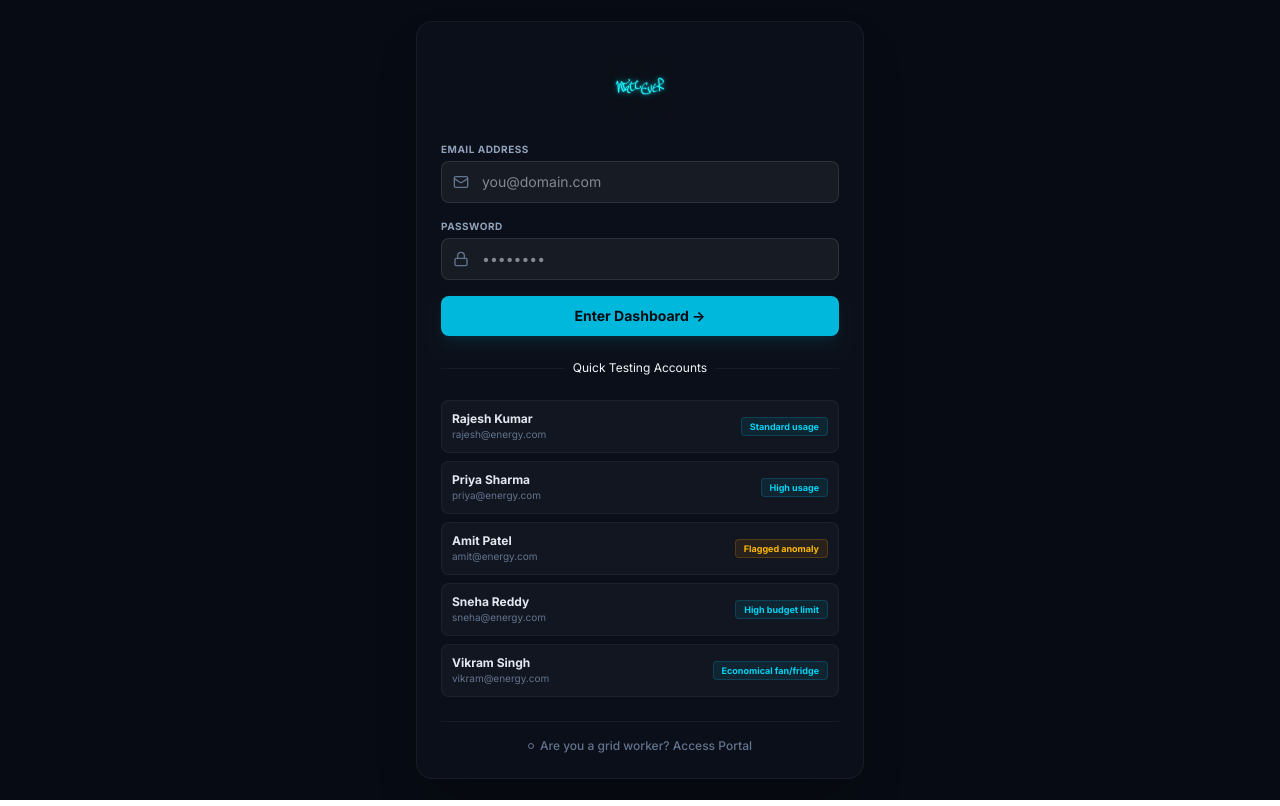
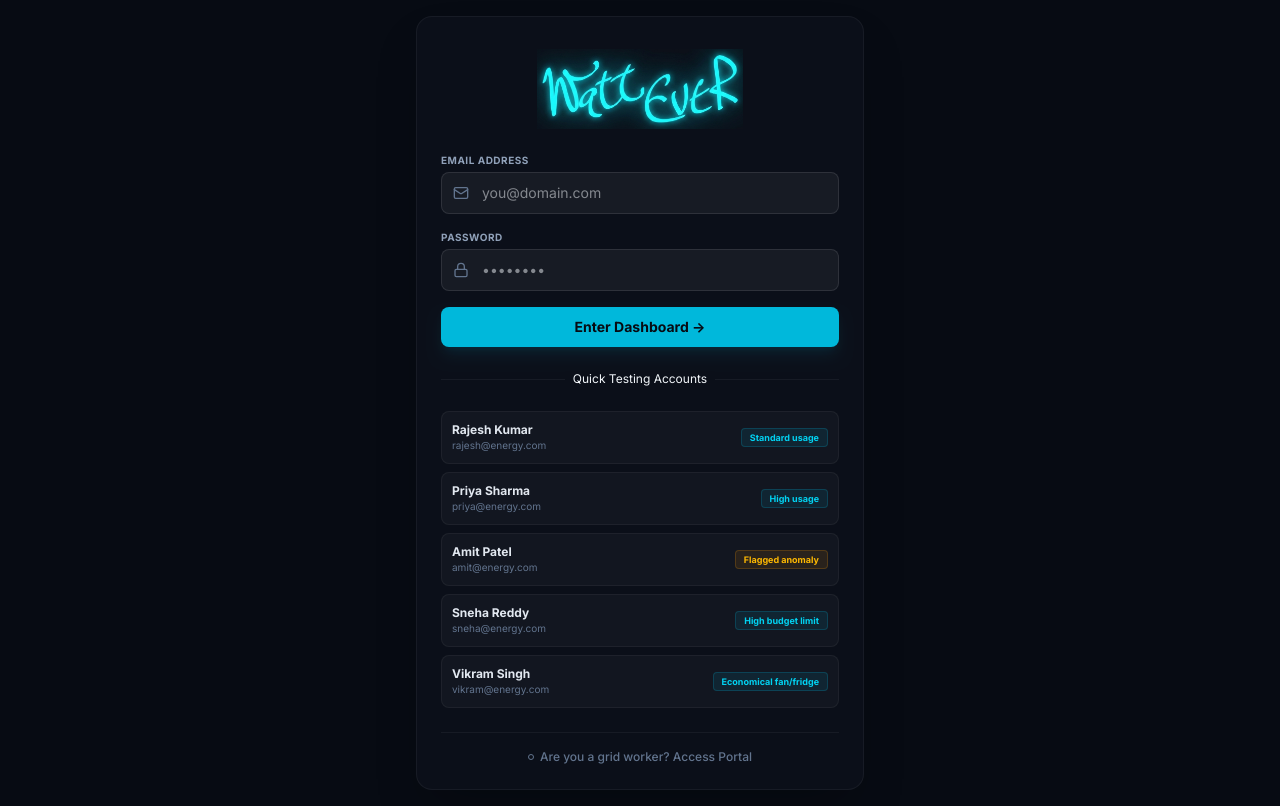
Before and after one commit to xhinzu/WattEveR-, a React (Vite) app: page /login in a window 1280 px wide. Built offline with nearby package versions, Linux system fonts and the light colour scheme; no server answers.

Commit message:
Crop brand logo and increase display size on login page

```diff
--- a/src/pages/Homeowner/Login.jsx
+++ b/src/pages/Homeowner/Login.jsx
@@ -67,7 +67,7 @@ export default function Login() {
 
         {/* Header */}
         <div className="flex flex-col items-center text-center mt-2 mb-6">
-          <img src="/logo-text.png" alt="WattEveR" className="h-16 w-auto object-contain max-w-[80%]" />
+          <img src="/logo-text.png" alt="WattEveR" className="h-20 w-auto object-contain max-w-[85%] select-none pointer-events-none" />
         </div>
 
         {/* Error Alert */}
```
Also changed, not shown: public/logo-text.png.
